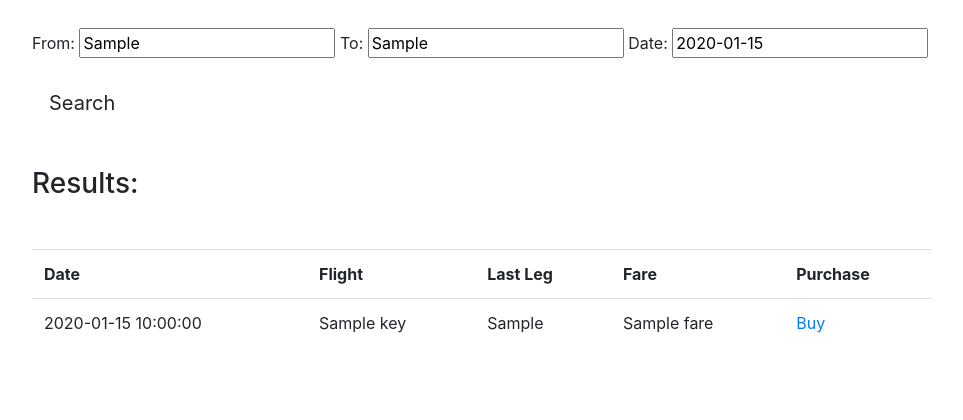
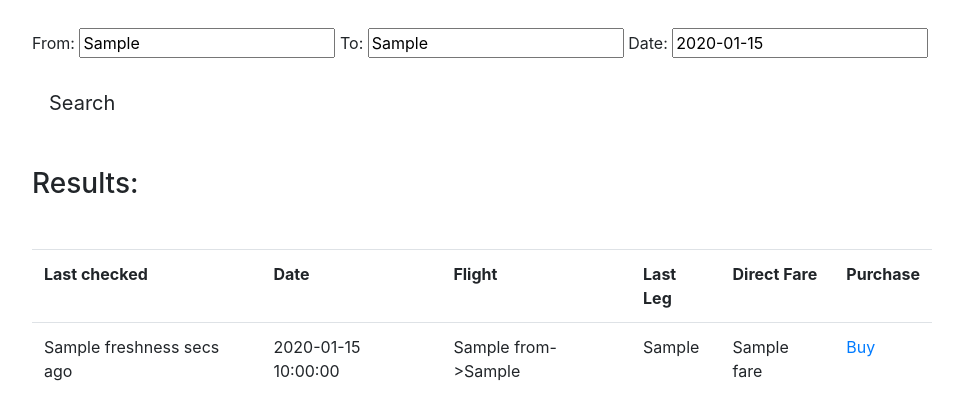
Before and after one commit to srgong/jetlagged, a Flask app: template app/jetlagged/templates/output.html in a window 1280 px wide. Shown: the part 292-712 px from the top of the page, without its empty margins (158-1121 px from the left). Run offline with Flask 2, Linux system fonts and the light colour scheme; the template is opened without the code that fills it: most values are stand-ins (such as "Sample title", 1, 10 or a date in 2020); data that the repository does not hold is empty; some libraries are stand-ins or nearby versions.

Commit message:
incl cost comparison

```diff
--- a/app/jetlagged/templates/index.html
+++ b/app/jetlagged/templates/index.html
@@ -46,7 +46,8 @@
        <input type="text" id="date" name='date' placeholder="MM-DD-YYYY">
      </div>
      <div>
-       <button formaction="http://jetlagged.xyz/output" type="submit" class="btn btn-default btn-lg">Search</button>
+       <button type="submit" class="btn btn-default btn-lg">Search</button>
+       <!-- <button formaction="http://jetlagged.xyz/output" type="submit" class="btn btn-default btn-lg">Search</button> -->
      </div>
 
    </form>
--- a/app/jetlagged/templates/output.html
+++ b/app/jetlagged/templates/output.html
@@ -51,7 +51,8 @@
         </div>
 
         <div>
-          <button formaction="http://jetlagged.xyz/output" type="submit" class="btn btn-default btn-lg">Search</button>
+          <button type="submit" class="btn btn-default btn-lg">Search</button>
+          <!-- <button formaction="http://jetlagged.xyz/output" type="submit" class="btn btn-default btn-lg">Search</button> -->
         </div>
 
       </form>
@@ -70,9 +71,9 @@
     <div class="container">
 
       <table class="table table-hover">
-        <tr><th>Date</th><th>Flight</th><th>Last Leg</th><th>Fare</th><th>Purchase</th></tr>
+        <tr><th>Last checked</th><th>Date</th><th>Flight</th><th>Last Leg</th><th>Direct Fare</th><th>Purchase</th></tr>
         {% for flight in flights %}
-        <tr><td>{{ flight['date'] }}</td><td>{{ flight['key']}}</td><td>{{ flight['last_leg']}}</td><td> {{ flight['fare'] }}</td><td><a href="www.google.com/flights">Buy</a></td></tr>
+        <tr><td> {{ flight['freshness'] }} secs ago</td><td>{{ args['date'] }}</td><td>{{ args['from'] }}->{{ args['to'] }}</td><td>{{ flight['last_leg']}}</td><td> {{ flight['fare'] }}</td><td><a href="www.google.com/flights">Buy</a></td></tr>
         {% endfor %}
       </table>
 
--- a/app/jetlagged/views.py
+++ b/app/jetlagged/views.py
@@ -2,6 +2,7 @@ from flask import render_template
 from flask import g
 from flask import request
 import redis
+from datetime import datetime
 from jetlagged import app
 
 def init_db():
@@ -15,22 +16,14 @@ def init_db():
 def before_request():
     g.db = init_db()
 
+@app.context_processor
+def inject_now():
+    return {'now': datetime.utcnow().strftime("%s")}
+
 @app.route('/')
 @app.route('/index')
 def flights_input():
-    # LAX@SLC@2017-12-01T06:30:00.000-05:00
-    # keys = g.db.keys("*")
     flights = []
-    # a = [ 'abc=lalalla', 'appa=kdkdkdkd', 'kkakaka=oeoeoeo']
-    # flights = dict(s.split('@') for s in keys)
-    # print d
-    # for flight in flights:
-        # print flight
-    # for key in keys:
-        # print key
-        # flights.append(key.split("@"))
-        # dict(key.split('@')
-    # return render_template("output.html", flights = flights)
     return render_template("index.html")
 
 @app.route('/output')
@@ -39,7 +32,16 @@ def flights_output():
     origin = request.args.get('from')
     date = request.args.get('date')
     args = {'to': dest, 'from': origin, 'date': date}
-    fare = g.db.get(origin+"@"+dest+"@"+date)
-    # fare = g.db.hgetall(origin+"@"+dest+"@"+date)
-    flights = {'key': origin+'->'+dest,'last_leg': 'JFK','fare': fare,'date': date}
-    return render_template("output.html", args = args, flights = [flights])
+    getkey = 'date='+date+'@from='+origin+"@to="+dest
+    fields = g.db.hgetall(getkey)
+    flights = []
+    for field in fields:
+        key = field.split('@')
+        value = fields[field].split('@')
+        fieldKey = dict(k.split('=') for k in key)
+        valueKey = dict(v.split('=') for v in value)
+        flight = dict(fieldKey.items() + valueKey.items())
+        flight['freshness'] = ( int(datetime.utcnow().strftime("%s")) - int(flight['processed_ms']) )
+        flights.append(flight)
+        print flight
+    return render_template("output.html", args = args, flights = flights, animation_time="30")
```
